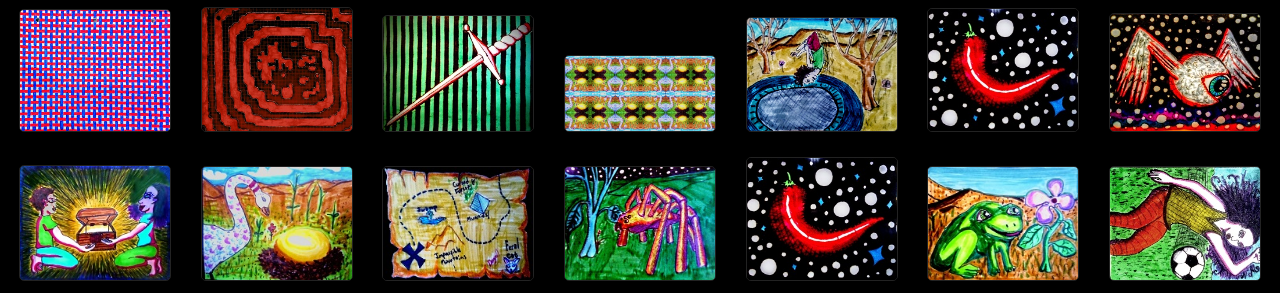
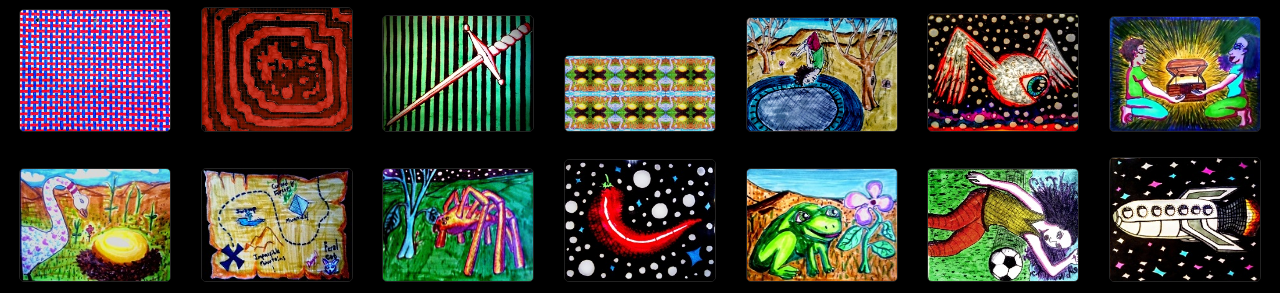
Before and after one commit to cantelope42/cantelope.org, a plain HTML site: page rotated/index.html in a window 1280 px wide. Shown: the part 189-482 px from the top of the page. Drawn offline with Linux system fonts and the light colour scheme.

Commit message:
Update index.html

```diff
--- a/rotated/index.html
+++ b/rotated/index.html
@@ -38,7 +38,6 @@
       <a href="../DP9LtIx.jpeg" target="_blank"><img class="pic" src="DP9LtIx_thumb.jpg"></a>
       <a href="geese.jpg" target="_blank"><img class="pic" src="geese_thumb.jpg"></a>
       <a href="hUw0oK4.jpeg" target="_blank"><img class="pic" src="hUw0oK4_thumb.jpeg"></a>
-      <a href="jx9ZWrF.jpeg" target="_blank"><img class="pic" src="jx9ZWrF_thumb.jpg"></a>
       <a href="..n5ACKk0.jpeg" target="_blank"><img class="pic" src="n5ACKk0_thumb.jpg"></a>
       <a href="EOta0.jpg" target="_blank"><img class="pic" src="EOta0_thumb.jpg"></a>
       <a href="HFRgBpO.jpg" target="_blank"><img class="pic" src="HFRgBpO_thumb.jpg"></a>
```
